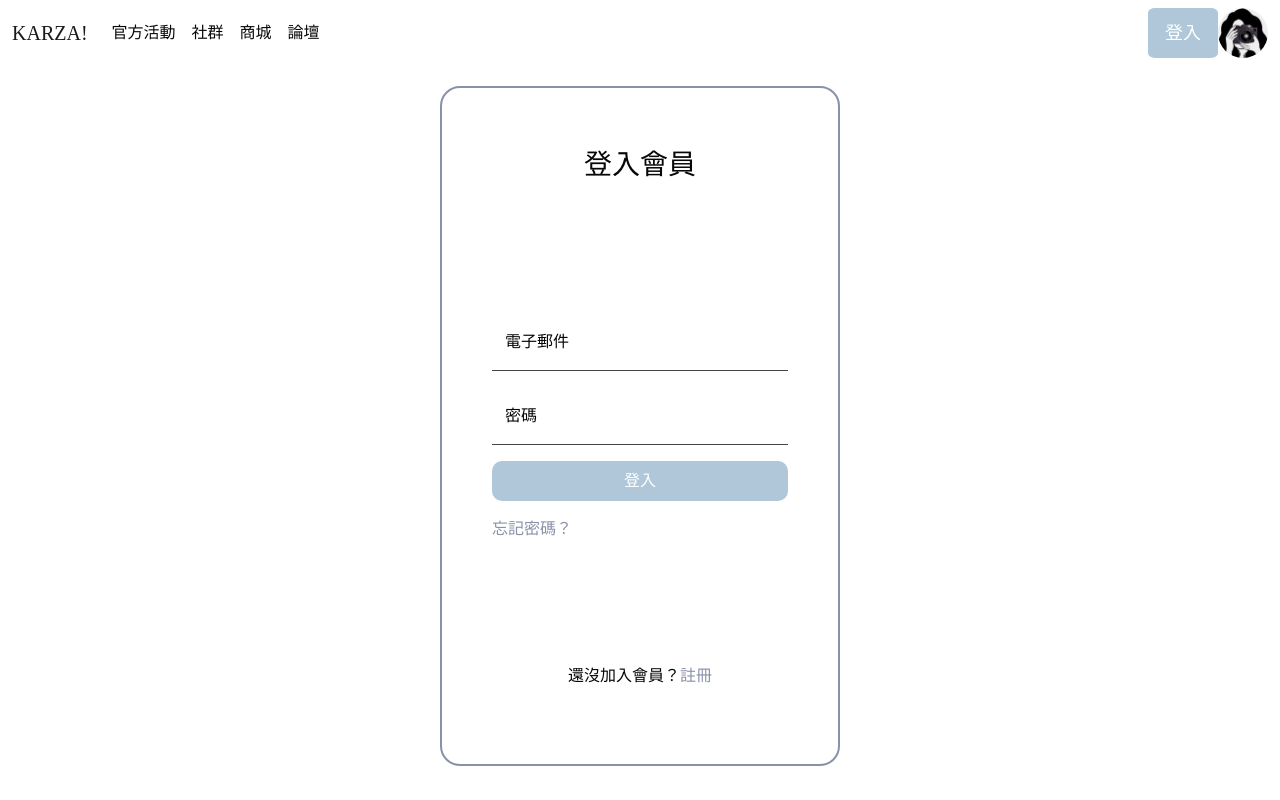
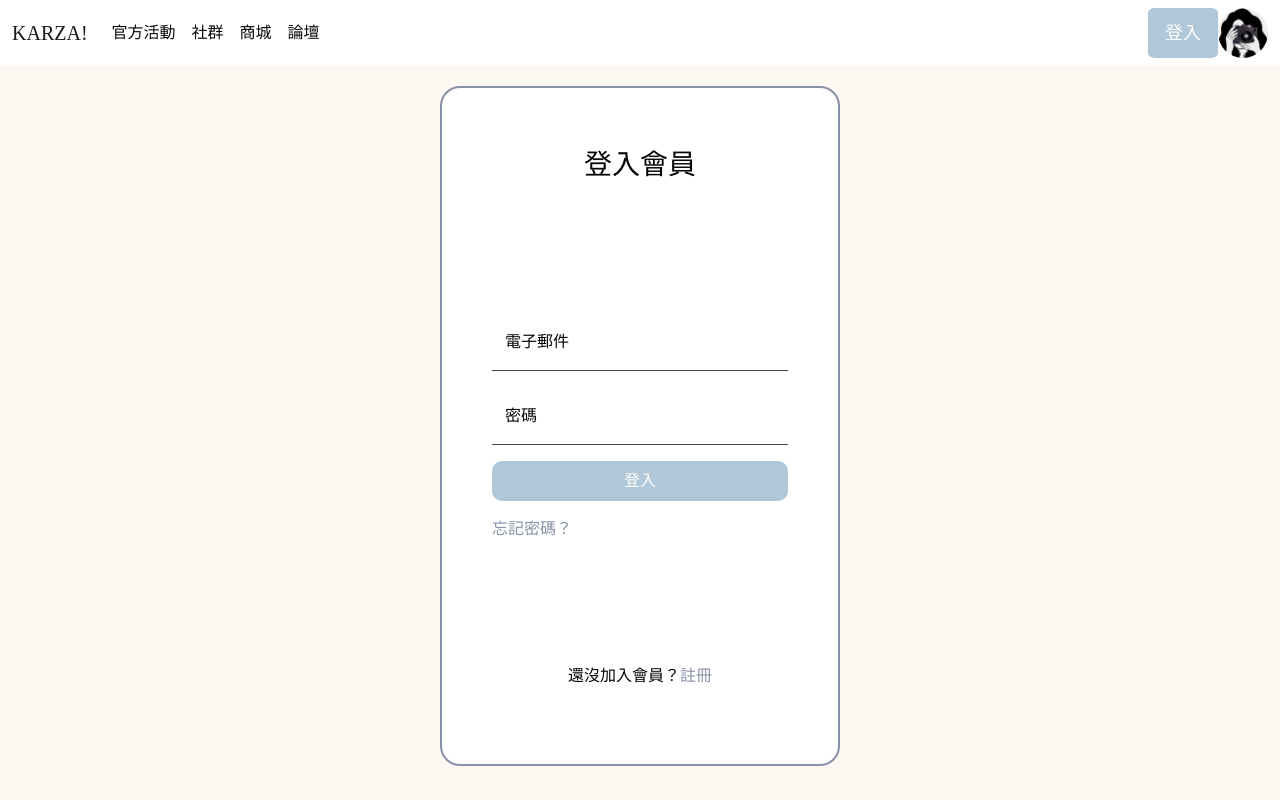
Before and after one commit to yiru00/KarzaVUE, a Vue app: page /Login in a window 1280 px wide. Shown: the top 800 px of the page. Built offline with nearby package versions, Linux system fonts and the light colour scheme.

Commit message:
Login.vue
調整樣式
忘記密碼＆註冊頁面的router-link還未設定

```diff
--- a/src/views/Login.vue
+++ b/src/views/Login.vue
@@ -49,7 +49,7 @@ export default {
 </script>
 
 <template>
-  <div class="d-flex justify-content-center">
+  <div class=" d-flex justify-content-center">
     <div class="modal-content">
 
         <h3>登入會員</h3>
@@ -87,9 +87,12 @@ export default {
     </div>
 </template>
 
-<style scope>
+<style scoped>
 /* modal start */
+
+
 .modal-content {
+  background-color: #fff;
   display: flex;
   flex-direction: column;
   justify-content: center;
@@ -103,9 +106,7 @@ export default {
   margin: 20px;
   border: 2.5px solid #8991a9;
 }
-body {
-  background-color: #fff;
-}
+
 .modal-body {
   width: 100%;
   display: flex;
```
